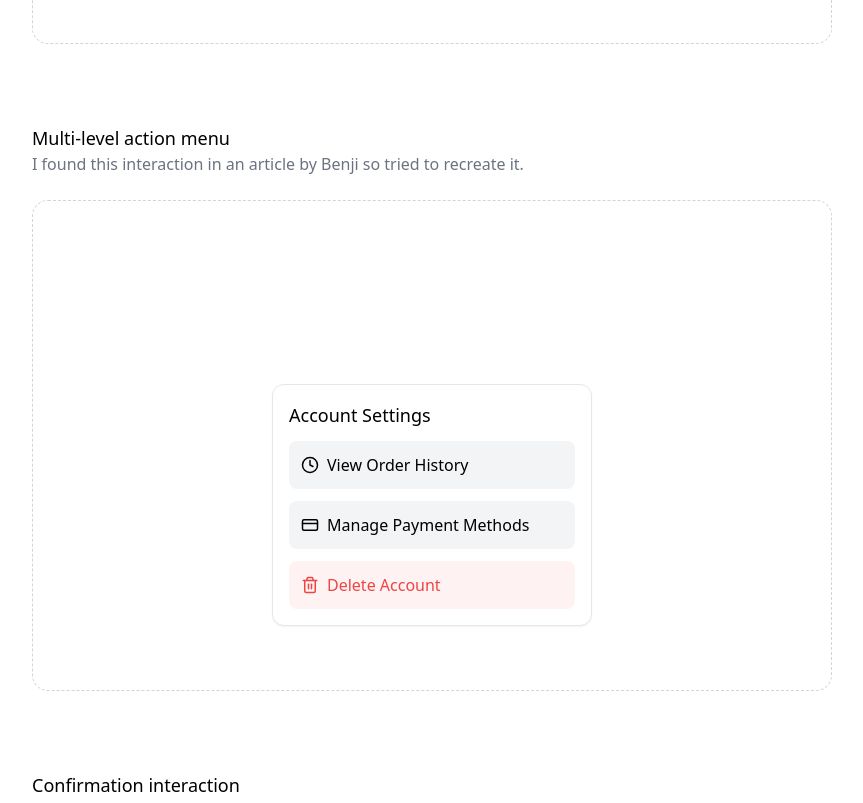
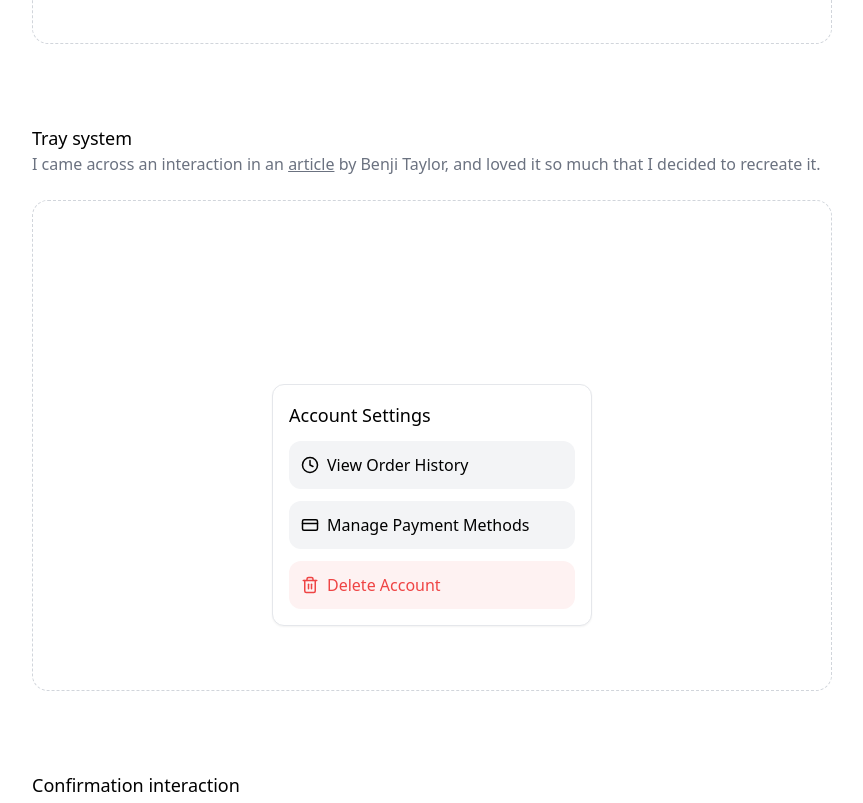
Before and after one commit to casicodes/portfolio, a React (Vite) app: page / in a window 1280 px wide. Shown: the part 640-1443 px from the top of the page, without its empty margins (208-1071 px from the left). Built offline with nearby package versions, Linux system fonts and the light colour scheme.

Commit message:
Remove staggerChildren property

```diff
--- a/src/component/MultiLevelAction/MultiLevelAction.jsx
+++ b/src/component/MultiLevelAction/MultiLevelAction.jsx
@@ -18,17 +18,6 @@ const ctas = [
     step: "deleteAccount",
   },
 ];
-
-const containerVariants = {
-  hidden: { opacity: 0 },
-  visible: {
-    opacity: 1,
-    transition: {
-      staggerChildren: 0.09,
-      delayChildren: 0.09,
-    },
-  },
-};
 
 const buttonVariants = {
   hidden: { opacity: 0, y: 8 },
@@ -71,14 +60,14 @@ const OrderHistoryStep = ({ onBack }) => (
     <div className="flex gap-3">
       <motion.button
         whileTap={{ scale: 0.95 }}
-        className="py-3 rounded-lg bg-gray-100 hover:bg-gray-200 grow"
+        className="py-3 rounded-xl bg-gray-100 hover:bg-gray-200 grow"
         onClick={onBack}
       >
         Back
       </motion.button>
       <motion.button
         whileTap={{ scale: 0.95 }}
-        className="py-3 rounded-lg bg-blue-500 hover:bg-blue-600 text-white grow"
+        className="py-3 rounded-xl bg-sky-500 hover:bg-sky-600 text-white grow"
       >
         View Orders
       </motion.button>
@@ -114,14 +103,14 @@ const PaymentMethodsStep = ({ onBack }) => (
     <div className="flex gap-3">
       <motion.button
         whileTap={{ scale: 0.95 }}
-        className="py-3 rounded-lg bg-gray-100 hover:bg-gray-200 grow"
+        className="py-3 rounded-xl bg-gray-100 hover:bg-gray-200 grow"
         onClick={onBack}
       >
         Back
       </motion.button>
       <motion.button
         whileTap={{ scale: 0.95 }}
-        className="py-3 rounded-lg bg-blue-500 hover:bg-blue-600 text-white grow"
+        className="py-3 rounded-xl bg-sky-500 hover:bg-sky-600 text-white grow"
       >
         Manage
       </motion.button>
@@ -157,14 +146,14 @@ const DeleteAccountStep = ({ onBack }) => (
     <div className="flex gap-3">
       <motion.button
         whileTap={{ scale: 0.95 }}
-        className="py-3 rounded-lg bg-gray-100 hover:bg-gray-200 grow"
+        className="py-3 rounded-xl bg-gray-100 hover:bg-gray-200 grow"
         onClick={onBack}
       >
         Cancel
       </motion.button>
       <motion.button
         whileTap={{ scale: 0.95 }}
-        className="py-3 rounded-lg bg-red-500 hover:bg-red-600 text-white grow"
+        className="py-3 rounded-xl bg-red-500 hover:bg-red-600 text-white grow"
       >
         Delete Account
       </motion.button>
@@ -184,10 +173,13 @@ function MultiLevelAction() {
   return (
     <div className="playground flex flex-col gap-6">
       <div className="playground-desc">
-        <h1 className="text-lg">Multi-level action menu</h1>
-        <p className="font-light text-gray-500">
-          I found this interaction in an article by Benji so tried to recreate
-          it.{" "}
+        <h1 className="text-lg">Tray system</h1>
+        <p className="font-light text-gray-500 text-balance">
+          I came across an interaction in an{" "}
+          <a href="https://benji.org/family-values" className="underline">
+            article
+          </a>{" "}
+          by Benji Taylor, and loved it so much that I decided to recreate it.
         </p>
       </div>
       <div className="playground-area rounded-2xl h-[491px] bg-white border-dashed border border-gray-300 gap-4 flex flex-col items-center justify-end">
@@ -203,12 +195,8 @@ function MultiLevelAction() {
                   <p className="text-lg font-medium relative">
                     Account Settings
                   </p>
-                  <motion.div
-                    variants={containerVariants}
-                    initial="hidden"
-                    animate="visible"
-                    className="flex flex-col gap-3"
-                  >
+
+                  <motion.div className="flex flex-col gap-3">
                     {ctas.map((el, i) => (
                       <motion.button
                         key={i}
@@ -219,7 +207,7 @@ function MultiLevelAction() {
                           i === 2
                             ? "bg-red-50 text-red-500 hover:bg-red-100"
                             : "bg-gray-100"
-                        } flex items-center gap-2  hover:bg-gray-200 py-3 px-3 rounded-lg`}
+                        } flex items-center gap-2  hover:bg-gray-200 py-3 px-3 rounded-xl`}
                         onClick={() => handleStepChange(el.step)}
                       >
                         {el.icon} {el.label}
```
